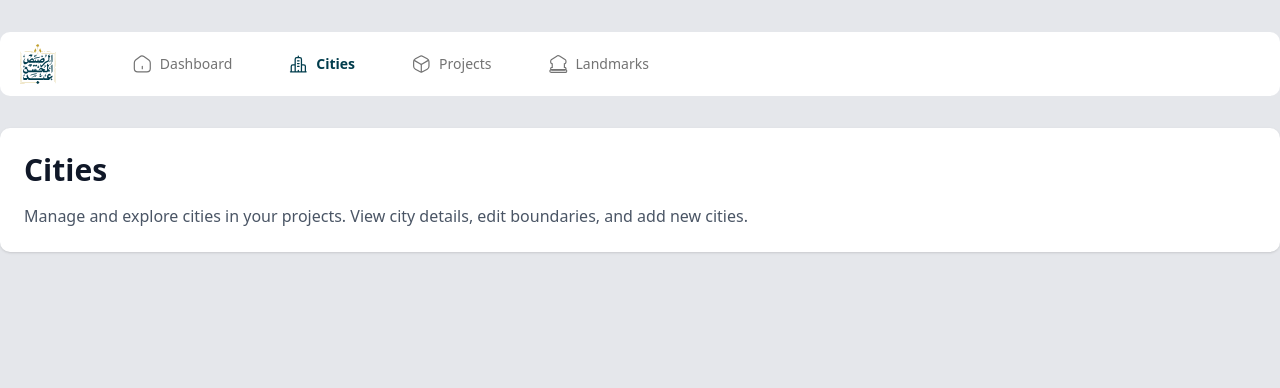
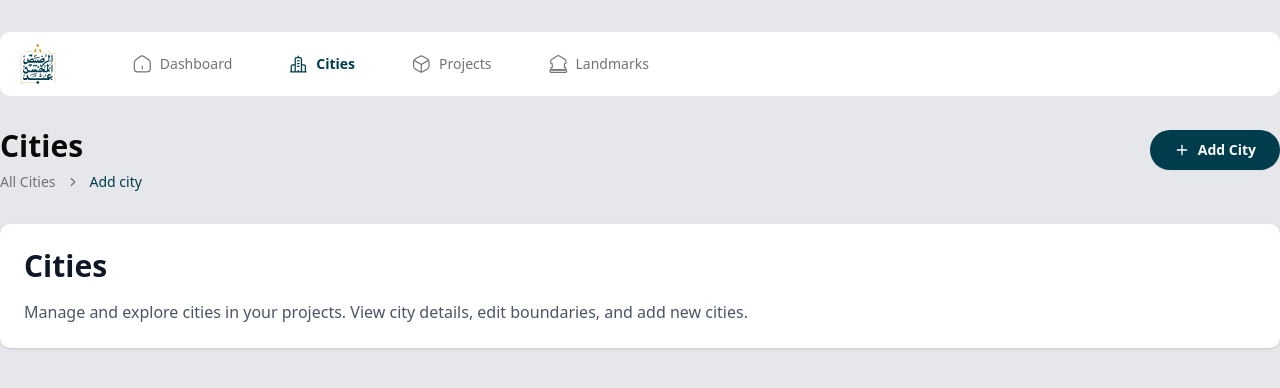
Before and after one commit to AhmedReda958/al-rossaiss, a Next.js app: page /cities in a window 1280 px wide. Shown: the top 388 px of the page. Built offline with nearby package versions, Linux system fonts and the light colour scheme.

Commit message:
Add header and page header components for Cities, Landmarks, and Projects; update button styles and package dependencies

```diff
--- /dev/null
+++ b/app/(dashboard)/cities/header.tsx
@@ -0,0 +1,29 @@
+"use client";
+
+import React from "react";
+import PageHeader from "@/components/layout/page-header";
+import { PlusIcon } from "lucide-react";
+
+const Header = () => {
+  const handleAddCity = () => {
+    // Handle add city action
+    console.log("Add city clicked");
+  };
+
+  return (
+    <PageHeader
+      title="Cities"
+      breadcrumbs={[
+        { label: "All Cities", href: "/" },
+        { label: "Add city", isCurrentPage: true },
+      ]}
+      action={{
+        label: "Add City",
+        icon: PlusIcon,
+        onClick: handleAddCity,
+      }}
+    />
+  );
+};
+
+export default Header;
--- a/app/(dashboard)/cities/page.tsx
+++ b/app/(dashboard)/cities/page.tsx
@@ -1,5 +1,9 @@
+import Header from "./header";
+
 export default function CitiesPage() {
   return (
+    <>
+      <Header />
       <div className="py-8">
         <div className="bg-white rounded-lg shadow-sm p-6">
           <h1 className="text-3xl font-bold text-gray-900 mb-4">Cities</h1>
@@ -9,5 +13,6 @@ export default function CitiesPage() {
           </p>
         </div>
       </div>
+    </>
   );
 }
--- /dev/null
+++ b/app/(dashboard)/landmarks/header.tsx
@@ -0,0 +1,41 @@
+"use client";
+
+import React from "react";
+import PageHeader from "@/components/layout/page-header";
+import { MapPinIcon, DownloadIcon } from "lucide-react";
+
+const LandmarksHeader = () => {
+  const handleAddLandmark = () => {
+    console.log("Add landmark clicked");
+  };
+
+  const handleExportData = () => {
+    console.log("Export data clicked");
+  };
+
+  return (
+    <PageHeader
+      title="Landmarks"
+      breadcrumbs={[
+        { label: "Dashboard", href: "/dashboard" },
+        { label: "Landmarks", isCurrentPage: true },
+      ]}
+      action={{
+        label: "Add Landmark",
+        icon: MapPinIcon,
+        onClick: handleAddLandmark,
+      }}
+    >
+      {/* Additional action button as children */}
+      <button
+        onClick={handleExportData}
+        className="flex items-center gap-2 px-3 py-2 text-sm border rounded-md hover:bg-gray-50"
+      >
+        <DownloadIcon className="h-4 w-4" />
+        Export
+      </button>
+    </PageHeader>
+  );
+};
+
+export default LandmarksHeader;
--- /dev/null
+++ b/app/(dashboard)/projects/header.tsx
@@ -0,0 +1,27 @@
+import React from "react";
+import PageHeader from "@/components/layout/page-header";
+import { FolderPlusIcon } from "lucide-react";
+
+const ProjectsHeader = () => {
+  const handleCreateProject = () => {
+    console.log("Create project clicked");
+  };
+
+  return (
+    <PageHeader
+      title="Projects"
+      breadcrumbs={[
+        { label: "Dashboard", href: "/dashboard" },
+        { label: "Projects", isCurrentPage: true },
+      ]}
+      action={{
+        label: "Create Project",
+        icon: FolderPlusIcon,
+        onClick: handleCreateProject,
+        variant: "outline",
+      }}
+    />
+  );
+};
+
+export default ProjectsHeader;
--- a/components/layout/navbar.tsx
+++ b/components/layout/navbar.tsx
@@ -20,7 +20,7 @@ export function Navbar() {
   const pathname = usePathname();
 
   return (
-    <nav className="container bg-white mx-auto mt-8 px-5 rounded-lg">
+    <nav className="container bg-white mx-auto mt-8 mb-8 px-5 rounded-lg">
       <div className="flex justify-between md:justify-start items-center gap-16 h-16">
         {/* Logo */}
         <Link href="/" className="flex items-center space-x-2">
--- /dev/null
+++ b/components/layout/page-header.tsx
@@ -0,0 +1,127 @@
+"use client";
+
+import React from "react";
+import {
+  Breadcrumb,
+  BreadcrumbItem,
+  BreadcrumbLink,
+  BreadcrumbList,
+  BreadcrumbPage,
+  BreadcrumbSeparator,
+} from "@/components/ui/breadcrumb";
+import { Button } from "@/components/ui/button";
+import { LucideIcon } from "lucide-react";
+
+export interface BreadcrumbItem {
+  label: string;
+  href?: string;
+  isCurrentPage?: boolean;
+}
+
+export interface PageHeaderProps {
+  title: string;
+  breadcrumbs?: BreadcrumbItem[];
+  action?: {
+    label: string;
+    icon?: LucideIcon;
+    onClick?: () => void;
+    href?: string;
+    variant?:
+      | "default"
+      | "destructive"
+      | "outline"
+      | "secondary"
+      | "ghost"
+      | "link";
+    size?: "default" | "sm" | "lg" | "icon";
+    disabled?: boolean;
+  };
+  children?: React.ReactNode;
+  className?: string;
+}
+
+const PageHeader: React.FC<PageHeaderProps> = ({
+  title,
+  breadcrumbs,
+  action,
+  children,
+  className = "",
+}) => {
+  const ActionIcon = action?.icon;
+
+  const renderAction = () => {
+    if (!action) return null;
+
+    const buttonContent = (
+      <>
+        {ActionIcon && <ActionIcon className=" h-4 w-4" />}
+        {action.label}
+      </>
+    );
+
+    if (action.href) {
+      return (
+        <Button
+          size={action.size || "lg"}
+          variant={action.variant || "default"}
+          disabled={action.disabled}
+          asChild
+        >
+          <a href={action.href}>{buttonContent}</a>
+        </Button>
+      );
+    }
+
+    return (
+      <Button
+        size={action.size || "lg"}
+        variant={action.variant || "default"}
+        onClick={action.onClick}
+        disabled={action.disabled}
+      >
+        {buttonContent}
+      </Button>
+    );
+  };
+
+  const renderBreadcrumbs = () => {
+    if (!breadcrumbs || breadcrumbs.length <= 1) return null;
+
+    return (
+      <Breadcrumb>
+        <BreadcrumbList>
+          {breadcrumbs.map((item, index) => (
+            <React.Fragment key={index}>
+              <BreadcrumbItem>
+                {item.isCurrentPage ? (
+                  <BreadcrumbPage>{item.label}</BreadcrumbPage>
+                ) : (
+                  <BreadcrumbLink href={item.href || "#"}>
+                    {item.label}
+                  </BreadcrumbLink>
+                )}
+              </BreadcrumbItem>
+              {index < breadcrumbs.length - 1 && <BreadcrumbSeparator />}
+            </React.Fragment>
+          ))}
+        </BreadcrumbList>
+      </Breadcrumb>
+    );
+  };
+
+  return (
+    <div className={className}>
+      <div className="flex items-center justify-between mt-4">
+        <h1 className="text-3xl font-bold mb-2">{title}</h1>
+
+        <div className="flex items-center gap-2">
+          {children}
+          {renderAction()}
+        </div>
+      </div>
+      {renderBreadcrumbs()}
+    </div>
+  );
+};
+
+export default PageHeader;
--- /dev/null
+++ b/components/ui/breadcrumb.tsx
@@ -0,0 +1,109 @@
+import * as React from "react";
+import { Slot } from "@radix-ui/react-slot";
+import { ChevronRight, MoreHorizontal } from "lucide-react";
+
+import { cn } from "@/lib/utils";
+
+function Breadcrumb({ ...props }: React.ComponentProps<"nav">) {
+  return <nav aria-label="breadcrumb" data-slot="breadcrumb" {...props} />;
+}
+
+function BreadcrumbList({ className, ...props }: React.ComponentProps<"ol">) {
+  return (
+    <ol
+      data-slot="breadcrumb-list"
+      className={cn(
+        "text-muted-foreground flex flex-wrap items-center gap-1.5 text-sm break-words sm:gap-2.5",
+        className
+      )}
+      {...props}
+    />
+  );
+}
+
+function BreadcrumbItem({ className, ...props }: React.ComponentProps<"li">) {
+  return (
+    <li
+      data-slot="breadcrumb-item"
+      className={cn("inline-flex items-center gap-1.5", className)}
+      {...props}
+    />
+  );
+}
+
+function BreadcrumbLink({
+  asChild,
+  className,
+  ...props
+}: React.ComponentProps<"a"> & {
+  asChild?: boolean;
+}) {
+  const Comp = asChild ? Slot : "a";
+
+  return (
+    <Comp
+      data-slot="breadcrumb-link"
+      className={cn("hover:text-foreground transition-colors", className)}
+      {...props}
+    />
+  );
+}
+
+function BreadcrumbPage({ className, ...props }: React.ComponentProps<"span">) {
+  return (
+    <span
+      data-slot="breadcrumb-page"
+      role="link"
+      aria-disabled="true"
+      aria-current="page"
+      className={cn("text-primary font-normal", className)}
+      {...props}
+    />
+  );
+}
+
+function BreadcrumbSeparator({
+  children,
+  className,
+  ...props
+}: React.ComponentProps<"li">) {
+  return (
+    <li
+      data-slot="breadcrumb-separator"
+      role="presentation"
+      aria-hidden="true"
+      className={cn("[&>svg]:size-3.5", className)}
+      {...props}
+    >
+      {children ?? <ChevronRight />}
+    </li>
+  );
+}
+
+function BreadcrumbEllipsis({
+  className,
+  ...props
+}: React.ComponentProps<"span">) {
+  return (
+    <span
+      data-slot="breadcrumb-ellipsis"
+      role="presentation"
+      aria-hidden="true"
+      className={cn("flex size-9 items-center justify-center", className)}
+      {...props}
+    >
+      <MoreHorizontal className="size-4" />
+      <span className="sr-only">More</span>
+    </span>
+  );
+}
+
+export {
+  Breadcrumb,
+  BreadcrumbList,
+  BreadcrumbItem,
+  BreadcrumbLink,
+  BreadcrumbPage,
+  BreadcrumbSeparator,
+  BreadcrumbEllipsis,
+};
--- a/components/ui/button.tsx
+++ b/components/ui/button.tsx
@@ -25,8 +25,8 @@ const buttonVariants = cva(
       },
       size: {
         default: "h-9 px-4 py-2 has-[>svg]:px-3",
-        sm: "h-8 rounded-md gap-1.5 px-3 has-[>svg]:px-2.5",
-        lg: "h-10 rounded-md px-6 has-[>svg]:px-4",
+        sm: "h-8  gap-1.5 px-3 has-[>svg]:px-4",
+        lg: "h-10  px-6 has-[>svg]:px-6",
         icon: "size-9",
         "icon-sm": "size-7 rounded-sm",
       },
--- a/package.json
+++ b/package.json
@@ -13,7 +13,7 @@
     "@radix-ui/react-label": "^2.1.4",
     "@radix-ui/react-scroll-area": "^1.2.5",
     "@radix-ui/react-select": "^2.2.2",
-    "@radix-ui/react-slot": "^1.2.0",
+    "@radix-ui/react-slot": "^1.2.3",
     "@radix-ui/react-switch": "^1.2.2",
     "@radix-ui/react-toggle": "^1.1.6",
     "@radix-ui/react-toggle-group": "^1.1.6",
```
Also changed, not shown: 1 other file (tests, documents, lock files or other folders). Lines whose indentation alone changed are shown as unchanged.
